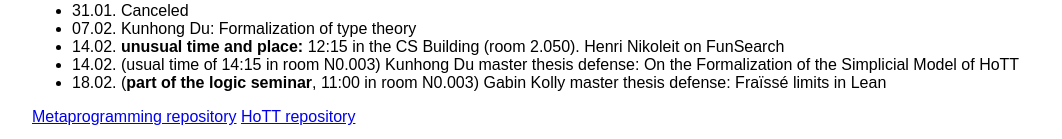
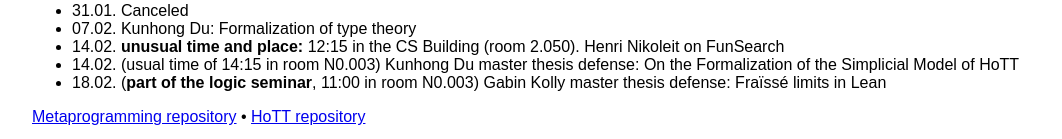
Before and after one commit to fpvandoorn/fpvandoorn.github.io, a Jekyll site: the page built from formalized-mathematics.md, in a window 1280 px wide. Shown: the part 2173-2312 px from the top of the page, without its empty margins (108-1170 px from the left). Built offline with Jekyll 4.4.1, drawn with Linux system fonts in a browser that asks for light colours; our own code applies the rules of GitHub Pages for plain Markdown files.

Commit message:
link separator

```diff
--- a/formalized-mathematics.md
+++ b/formalized-mathematics.md
@@ -123,5 +123,4 @@ Usual time: Fridays 14:15-16:00 in room N0.003.
 * 14.02. (usual time of 14:15 in room N0.003) Kunhong Du master thesis defense: On the Formalization of the Simplicial Model of HoTT
 * 18.02. (**part of the logic seminar**, 11:00 in room N0.003) Gabin Kolly master thesis defense: Fraïssé limits in Lean
 
-[Metaprogramming repository](https://github.com/fpvandoorn/BonnLeanSeminar)
-[HoTT repository](https://github.com/thchatzidiamantis/BonnHoTTSeminar)
+[Metaprogramming repository](https://github.com/fpvandoorn/BonnLeanSeminar) • [HoTT repository](https://github.com/thchatzidiamantis/BonnHoTTSeminar)
```
